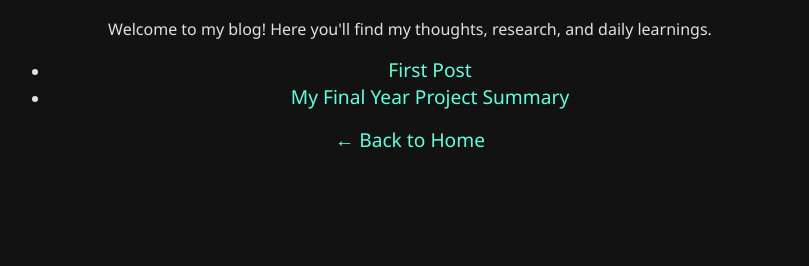
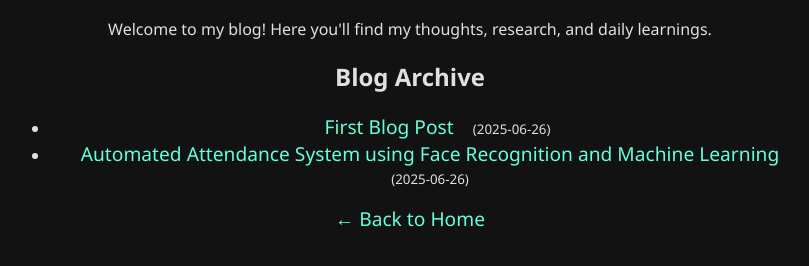
Before and after one commit to bad-bit01/sal.github.io, a plain HTML site: page blog/index.html in a window 1280 px wide. Shown: the part 146-412 px from the top of the page, without its empty margins (230-1039 px from the left). Drawn offline with Linux system fonts and the light colour scheme.

Commit message:
added json and script

```diff
--- a/blog/index.html
+++ b/blog/index.html
@@ -9,11 +9,22 @@
   <div class="container">
     <h1>📝 Blog</h1>
     <p>Welcome to my blog! Here you'll find my thoughts, research, and daily learnings.</p>
-    <ul>
-      <li><a href="blogs/1.html">First Post</a></li>
-      <li><a href="blogs/2.html">My Final Year Project Summary</a></li>
-    </ul>
-    <a href="../index.html">← Back to Home</a>
+  <h2>Blog Archive</h2>
+  <ul id="blog-list"></ul>
+
+  <script>
+    fetch('../posts.json')
+      .then(response => response.json())
+      .then(posts => {
+        const list = document.getElementById('blog-list');
+        posts.forEach(post => {
+          const li = document.createElement('li');
+          li.innerHTML = `<a href="${post.file}">${post.title}</a> <small>(${post.date})</small>`;
+          list.appendChild(li);
+          });
+      });
+  </script>
+  <a href="../index.html">← Back to Home</a>
   </div>
 </body>
 </html>
--- /dev/null
+++ b/posts.json
@@ -0,0 +1,12 @@
+[
+  {
+    "title": "First Blog Post",
+    "file": "1.html",
+    "date": "2025-06-26"
+  },
+  {
+    "title": "Automated Attendance System using Face Recognition and Machine Learning",
+    "file": "2.html",
+    "date": "2025-06-26"
+  }
+]
```
Also changed, not shown: index.html (+5 -5 lines).
